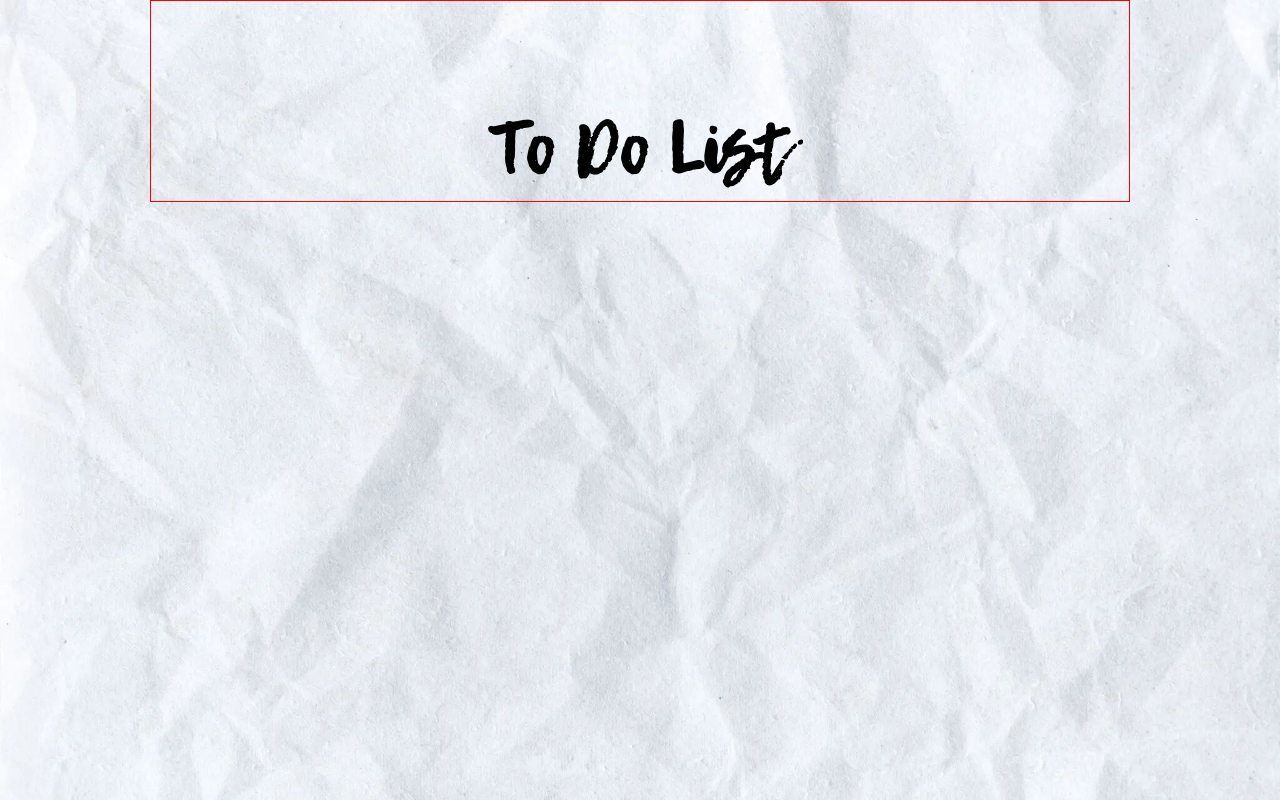
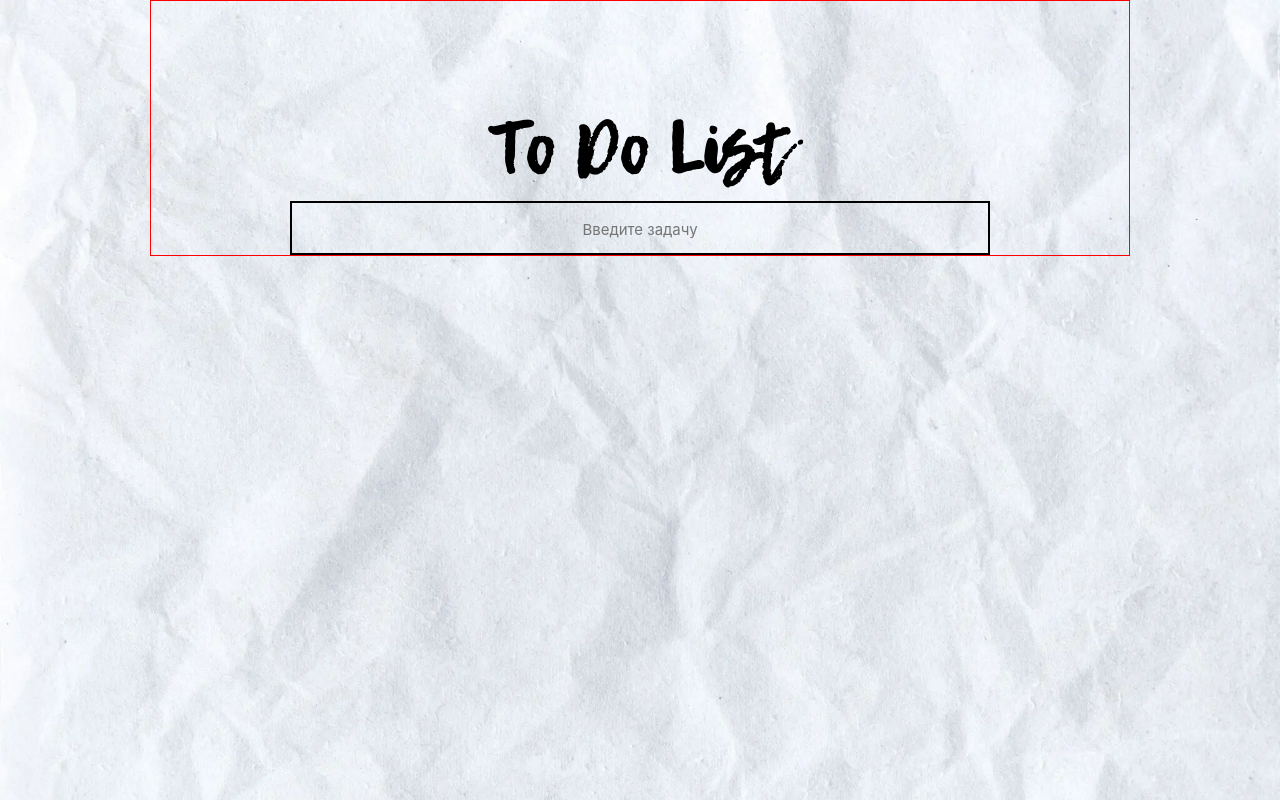
Before and after one commit to miliinbeer/todo-list, a React (Create React App) app: page / in a window 1280 px wide. Built offline with nearby package versions, Linux system fonts and the light colour scheme.

Commit message:
feat: created input component

```diff
--- a/src/pages/home/index.tsx
+++ b/src/pages/home/index.tsx
@@ -1,11 +1,13 @@
 import React, { FunctionComponent } from "react";
 import { Root, Title, Items } from "./styles";
+import { InputWidget } from "../../shared/ui/input";
 
 export const Home: FunctionComponent = () => {
   return (
     <Root>
       <Title>To Do List</Title>
       <Items>
+        <InputWidget/>
       </Items>
     </Root>
   );
--- a/src/pages/home/styles.ts
+++ b/src/pages/home/styles.ts
@@ -15,4 +15,4 @@ export const Title = styled.h1`
 
 export const Items = styled.div`
 
-`
+`;
--- /dev/null
+++ b/src/shared/ui/input/index.tsx
@@ -0,0 +1,10 @@
+import React, { FunctionComponent } from "react";
+import { InputContainer, Input } from "./styles";
+
+export const InputWidget: FunctionComponent = () => {
+  return (
+    <InputContainer>
+      <Input type="text" placeholder="Введите задачу" />
+    </InputContainer>
+  );
+};
--- /dev/null
+++ b/src/shared/ui/input/styles.ts
@@ -0,0 +1,26 @@
+import styled from "styled-components";
+
+export const InputContainer = styled.div`
+  max-width: 700px;
+  margin: 0 auto;
+`;
+
+export const Input = styled.input`
+  width: 100%;
+  padding: 5px 10px;
+  color: black;
+  font-size: 20px;
+  font-family: "LemonTuesday", sans-serif;
+  letter-spacing: 3px;
+  line-height: 40px;
+  text-align: center;
+  border: 2px black solid;
+  /* border-right: none; */
+  background: transparent;
+
+  &::placeholder {
+    font-size: 15px;
+    font-family: "Inter", sans-serif;
+    letter-spacing: 0;
+  }
+`;
```
